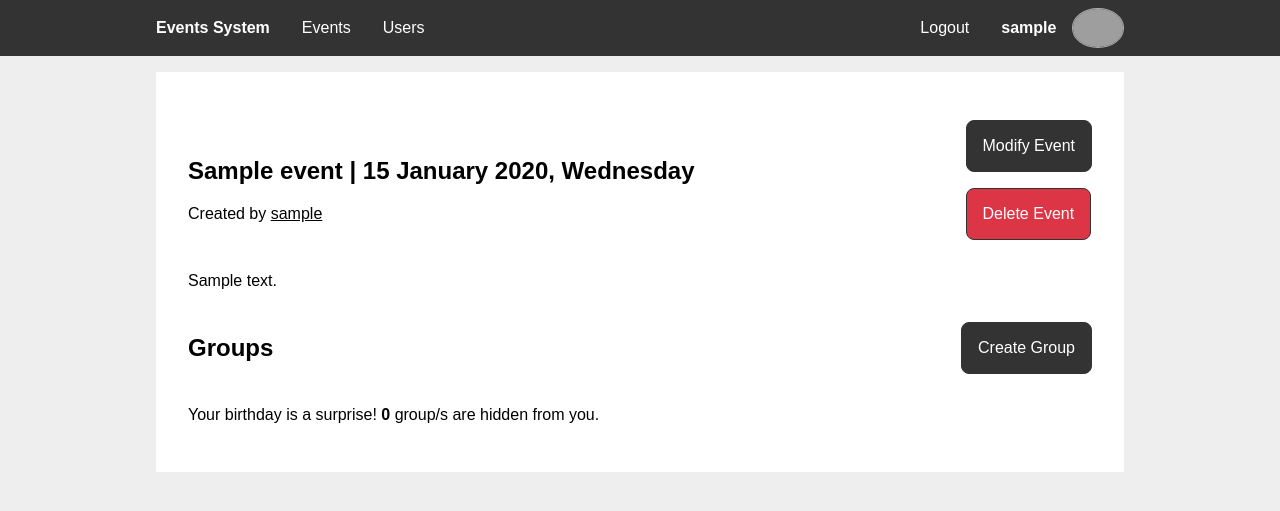
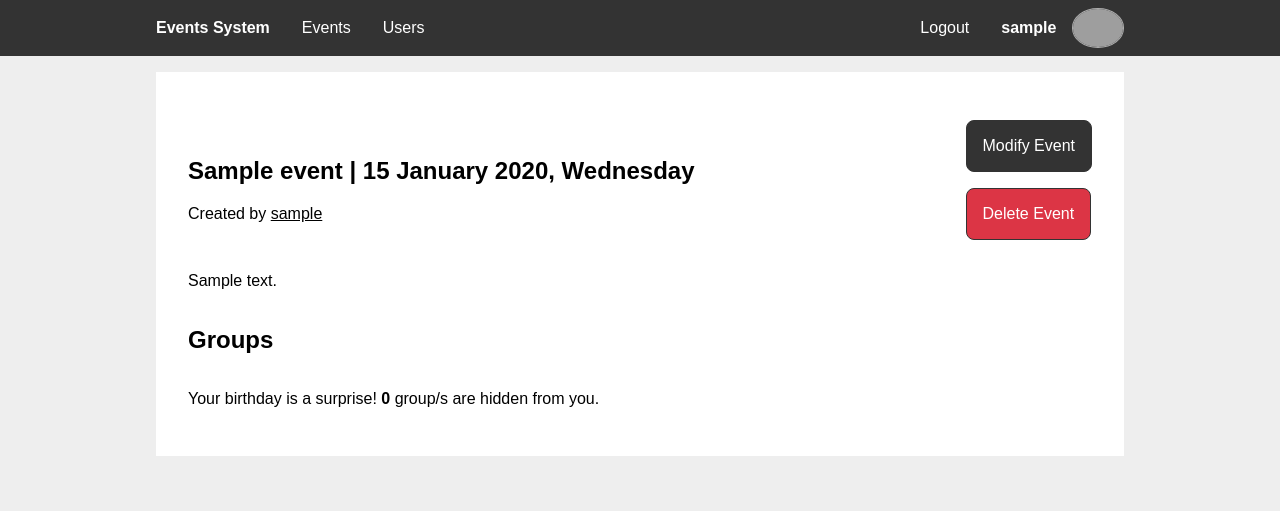
Before and after one commit to marktitorenkov/eventsys, a PHP site: page /event_view.php?event_id=1&year=2020 in a window 1280 px wide. Shown: the top 511 px of the page. Run offline with PHP 8.4, Linux system fonts and the light colour scheme; the visitor is signed in with stand-in values (Sample User, id 1); tables that the repository leaves empty hold one stand-in row (values such as "Sample post"); grey boxes are pictures that could not be loaded.

Commit message:
cant add user to group in their birthday event

```diff
--- a/event_view.php
+++ b/event_view.php
@@ -108,7 +108,9 @@ include 'templates/main_header.php';
 
   <header class="space-betwen">
     <h2>Groups</h2>
-    <a class="btn" href="group_create.php?event_id=<?php echo $event_id?>&year=<?php echo $year ?>">Create Group</a>
+    <?php if ($user['birthday_event'] != $event_id): ?>
+      <a class="btn" href="group_create.php?event_id=<?php echo $event_id?>&year=<?php echo $year ?>">Create Group</a>
+    <?php endif; ?>
   </header>
 
   <!-- Show groups to user, if event isn't users birthday -->
--- a/group_edit.php
+++ b/group_edit.php
@@ -230,8 +230,8 @@ include 'templates/data_table.php';
   <?php
   data_table(
     function ($limit, $offset) {
-      global $user, $query, $group_id;
-      return getUsersNotInGroup($group_id, $user['id'], $query, $limit, $offset);
+      global $user, $query, $event_id, $group_id;
+      return getUsersNotInGroup($event_id, $group_id, $user['id'], $query, $limit, $offset);
     },
     function () {
       global $user, $group_id, $query;
--- a/includes/db_groups.php
+++ b/includes/db_groups.php
@@ -287,7 +287,7 @@ function getUsersInGroupCount($group_id) {
   return $stmt->fetch()['COUNT(1)'];
 }
 
-function getUsersNotInGroup($group_id, $viewer, $query, $limit, $offset) {
+function getUsersNotInGroup($event_id, $group_id, $viewer, $query, $limit, $offset) {
   $pdo = getPDO();
 
   // select users not in group and users group is not hidden from
@@ -304,10 +304,10 @@ function getUsersNotInGroup($group_id, $viewer, $query, $limit, $offset) {
                                       FROM user_hidden_group) as gr ON u.id = gr.user_id AND gr.group_id = ?
                             LEFT JOIN favorite_users fu ON fu.user_id = ? AND fu.favorite_user_id = u.id
                             LEFT JOIN user_hidden_event uhe ON uhe.user_id = u.id
-                        WHERE u.username LIKE CONCAT('%', ?, '%') AND gr.group_id IS NULL AND uhe.user_id IS NULL
+                        WHERE u.username LIKE CONCAT('%', ?, '%') AND gr.group_id IS NULL AND uhe.user_id IS NULL AND u.birthday_event != ?
                         ORDER BY fu.favorite_user_id DESC, username
                         LIMIT ? OFFSET ?");
-  $stmt->execute([$group_id, $viewer, $query, $limit, $offset]);
+  $stmt->execute([$group_id, $viewer, $query, $event_id, $limit, $offset]);
 
   return $stmt->fetchAll();
 }
```
